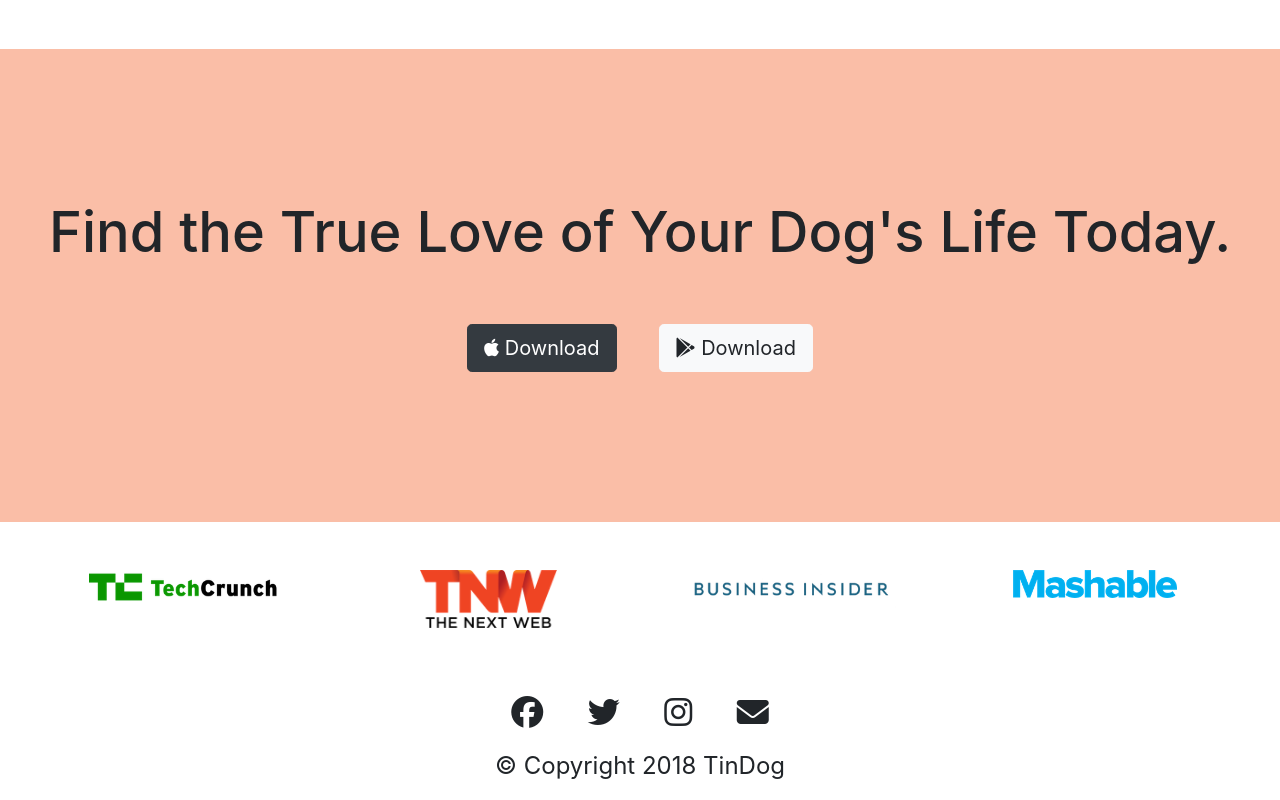
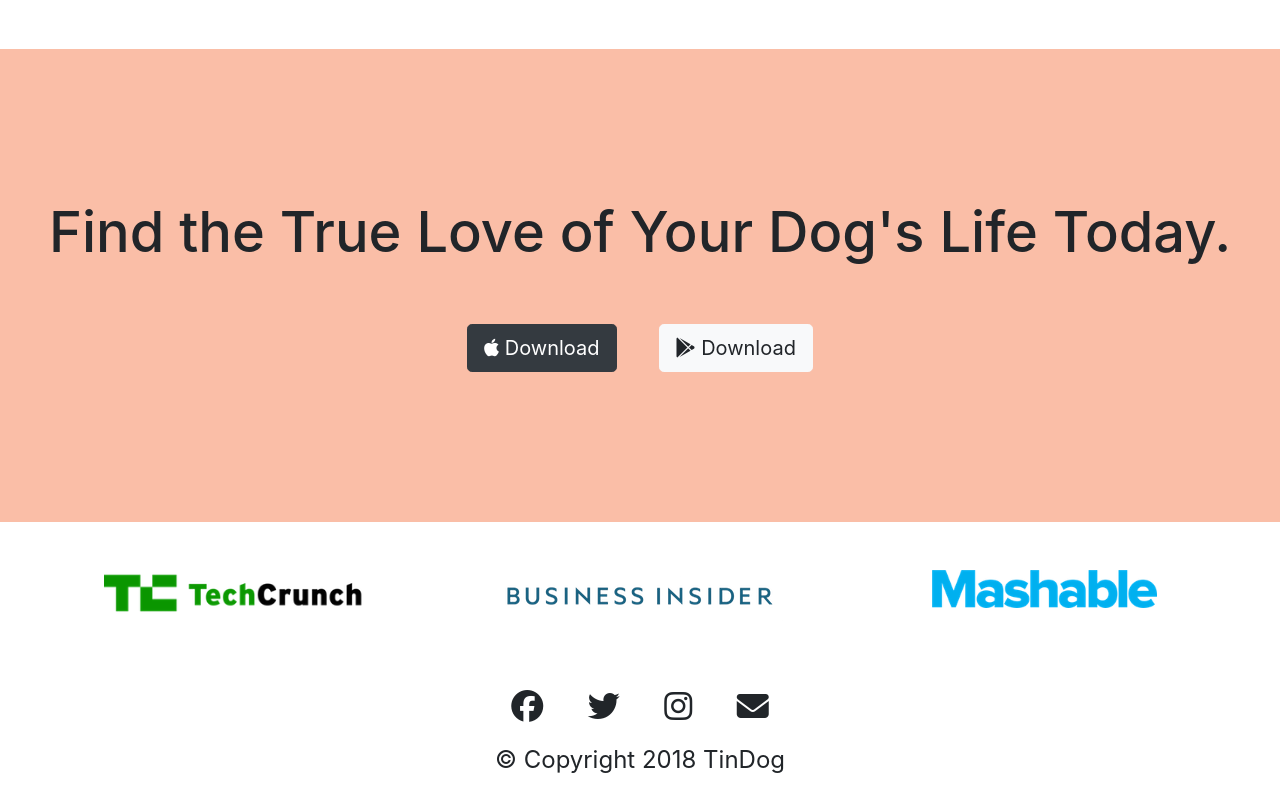
Before and after one commit to darwinvino08/TinDog, a plain HTML site: page index.html in a window 1280 px wide. Shown: the part 2788-3588 px from the top of the page. Drawn offline with nearby package versions, Linux system fonts and the light colour scheme.

Commit message:
Update index.html

```diff
--- a/index.html
+++ b/index.html
@@ -206,16 +206,14 @@
 
       <div class="row">
 
-<div class=" col col-lg-3 col-md-6 col-sm-12">
+<div class=" col col-lg-4 col-md-6 col-sm-12">
         <img class="press-logo" src="images/techcrunch.png" alt="tc-logo" style="width:70%;">
           </div>
-          <div class=" col col-lg-3 col-md-6 col-sm-12">
-        <img class="press-logo" src="images/tenw.png" alt="tnw-logo" style="width:50%;">
-            </div>
-            <div class=" col col-lg-3 col-md-6 col-sm-12">
+
+            <div class=" col col-lg-4 col-md-6 col-sm-12">
         <img class="press-logo" src="images/bizinsider.png" style="width:80%;" alt="biz-insider-logo">
             </div>
-            <div class=" col col-lg-3 col-md-6 col-sm-12">
+            <div class=" col col-lg-4 col-md-6 col-sm-12">
         <img class="press-logo" src="images/mashable.png" style="width:60%;" alt="mashable-logo">
           </div>
       </div>
```
